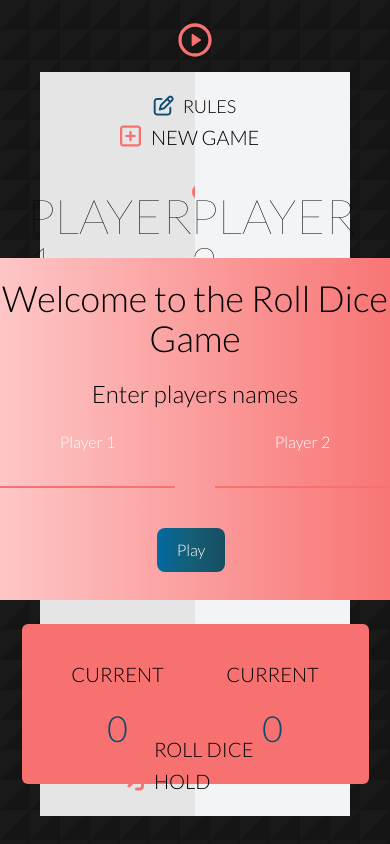
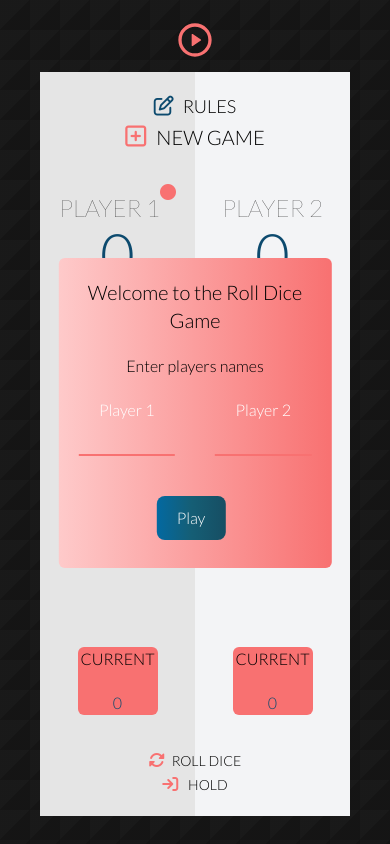
Before and after one commit to KamiGdev/ROLLDICE, a website: page index.html in a window 390 px wide. Drawn offline with Linux system fonts and the light colour scheme.

Commit message:
perf(responsive): css style in responsive

```diff
--- a/index.html
+++ b/index.html
@@ -35,9 +35,9 @@
         <link rel="stylesheet" href="dist/output.css" />
     </head>
 
-  <body class="body-bg-color w-screen h-screen px-10 pt-5 pb-20">
+    <body class="body-bg-color h-screen w-screen px-10 pt-5 pb-20">
         <!-- Play music icon, out of game feature-->
-    <div class="flex justify-center mb-3">
+        <div class="mb-3 flex justify-center">
             <audio src="./audio/Sade music.mp3" type="audio mp3" loop></audio>
             <button class="playmusic-btn">
                 <img
@@ -48,89 +48,78 @@
             </button>
         </div>
 
-    <main class="w-full h-full flex relative rounded">
-      <!-- w-full-->
-      <div
-        class="bg-gray-300 w-1/2 h-full flex flex-col items-center justify-between player-board"
-      >
-        <!-- 1d bloc player 1 -->
-        <div class="flex flex-col items-center mt-28">
+        <!-- Main block-->
+        <main class="relative flex h-full w-full rounded">
+            <!-- 1st block player 1 -->
+            <div class="player-board flex h-full w-1/2 flex-col items-center justify-between bg-gray-300">
+                <div class="mt-28 flex flex-col items-center">
                     <span class="flex">
-            <span class="player1-name col-span-2 font-extralight text-5xl mt-2"
-              >PLAYER 1</span
-            >
+                        <span class="player1-name col-span-2 mt-2 text-2xl font-extralight sm:text-3xl md:text-4xl lg:text-5xl">PLAYER 1</span>
                         <i class="player fa-solid fa-circle text-red-400"></i>
                     </span>
 
-          <span
-            class="player-global-score col-span-2 font-medium text-8xl text-sky-900 text-center"
-            >0</span
-          >
+                    <span class="player-global-score col-span-2 text-center  font-medium text-sky-900 text-6xl lg:text-8xl">0</span>
                 </div>
 
-        <div
-          class="mb-8 flex flex-col items-center justify-center w-48 col-span-3 bg-red-400 h-40 rounded-md text-xl"
-        >
+                <div class="flex h-auto w-20 flex-col items-center justify-center rounded-md bg-red-400 text-base md:h-30 md:w-36 lg:h-40 lg:w-48 lg:text-xl mb-[12vh] lg:mb-[6vh]">
                     <p>CURRENT</p>
-          <p class="player-current-score text-4xl text-sky-900 pt-5">0</p>
+                    <p class="player-current-score text-md pt-5 text-sky-900 sm:text-xl md:text-3xl lg:text-4xl">0</p>
                 </div>
             </div>
-      <!-- Controls -->
-      <section
-        class="absolute -translate-x-1/2 left-1/2 flex flex-col justify-between h-full"
-      >
+
+            <!-- Game controls -->
+            <section class="absolute left-1/2 flex h-full -translate-x-1/2 flex-col justify-between">
                 <div class="mt-5">
                     <!-- Rules modal -->
-          <div class="font-normal text-lg">
-            <span class="uppercase flex justify-center">
+                    <div class="text-lg font-normal">
+                        <span class="flex justify-center uppercase">
                             <button class="rules-btn">
-                <i
-                  class="fa-regular fa-pen-to-square text-sky-900 text-xl"
-                ></i></button
-              >&#8194;Rules
+                              <i class="fa-regular fa-pen-to-square text-xl text-sky-900"></i>
+                            </button>&#8194;Rules
                         </span>
 
-            <div
-              style="z-index: -1"
-              class="rules-modal -translate-x-1/2 left-1/2 -translate-y-1/2 top-1/3 absolute w-[80vw] h-auto my-0 mx-auto p-5 leading-relaxed bg-gradient-to-r from-sky-500 via-cyan-800 to-cyan-900 rounded-md opacity-0 display-none transition-opacity duration-200 ease-in-out text-center"
-            >
-              <h1 class="normal-case text-red-400 font-semibold">
+                        <div style="z-index: -1" class="rules-modal display-none absolute left-1/2 top-[41vh] my-0 mx-auto h-auto w-[80vw] -translate-x-1/2 -translate-y-1/2 rounded-md bg-gradient-to-r from-sky-500 via-cyan-800 to-cyan-900 p-5 text-center leading-relaxed opacity-0 transition-opacity duration-200 ease-in-out">
+                            <h1 class="font-semibold normal-case text-red-400">
                                 ** Dice Game Rules **
                             </h1>
                             <p class="text-base text-slate-100">
-                The game plays with 2 players in rounds.<br />At each turn, one
-                player can rolls a dice as many times as he whishes. Each result
-                get added to his ROUND score ("current").<br /><span
+                                The game plays with 2 players in rounds.<br />
+                                At each turn, one player can rolls a dice as
+                                many times as he whishes. Each result get added
+                                to his ROUND score ("current").<br />
+                                <span class="font-semibold"
+                                    >&#x1F62C; If the player rolls a 1 </span
+                                >, all his ROUND score gets lost ("0"). Then
+                                it's the other player's turn to play.<br />A
+                                player can choose to 'Hold', which means that
+                                his ROUND score gets added to his GLOBAL score.
+                                After that, it's the next player's turn.<br />&#x1F600;
+                                The first player who reach<span
                                     class="font-semibold"
-                  >&#x1F62C; If the player rolls a 1 </span
-                >, all his ROUND score gets lost ("0"). Then it's the other
-                player's turn to play.<br />A player can choose to 'Hold', which
-                means that his ROUND score gets added to his GLOBAL score. After
-                that, it's the next player's turn.<br />&#x1F600; The first
-                player who reach<span class="font-semibold">
-                  100 points on GLOBAL score</span
-                >
-                wins the game !
+                                    >100 points on GLOBAL score</span
+                                >wins the game !
                             </p>
                         </div>
                     </div>
+
                     <!-- New Game's button -->
-          <h2 class="font-medium text-xl">
+                    <h2 class="text-xl font-medium">
                         <button class="new-game-modal-btn">
-              <i
-                class="fa-regular fa-square-plus text-red-400 text-2xl"
-              ></i></button
+                            <i class="fa-regular fa-square-plus text-2xl text-red-400"></i>
+                        </button
                         >&#8194;NEW GAME
                     </h2>
-          <div class="win-modal w-[80vw] -translate-x-1/2 left-1/2 p-[20px] body-bg-color rounded-md absolute visited text-center">
-            <div class="text-slate-100 flex flex-col">
+
+                    <div class="win-modal body-bg-color visited absolute left-1/2 w-[80vw] -translate-x-1/2 rounded-md p-[20px] text-center">
+                        <div class="flex flex-col text-slate-100">
                             <!-- Close win modal on click-->
-              <button class="close-win-modal mr-2 self-end"><i class="fa-regular fa-circle-xmark text-2xl"></i>
+                            <button class="close-win-modal mr-2 self-end">
+                                <i class="fa-regular fa-circle-xmark text-2xl"></i>
                             </button>
 
                             <div class="leading-loose">
-                <h3 id="winner-name" class="text-3xl pt-1">Congrats X</h3>
-                <p class="pt-4 mb-4 text-2xl ">You win this game!</p>
+                                <h3 id="winner-name" class="pt-1 text-3xl">Congrats X</h3>
+                                <p class="mb-4 pt-4 text-2xl">You win this game!</p>
                             </div>
                             <!-- Animation icon-->
                             <p>
@@ -138,118 +127,91 @@
                                     src="https://cdn.lordicon.com/lupuorrc.json"
                                     trigger="loop"
                                     colors="primary:#0c4a6e,secondary:#f87171"
-                  style="width:80px;height:80px">
+                                    style="width: 80px; height: 80px"
+                                >
                                 </lord-icon>
                             </p>
                             <!-- New game button-->
-              <button id="newGameModal-after-win" class="self-center mt-10 text-white bg-gradient-to-r from-sky-700 via-cyan-800 to-cyan-900 hover:bg-gradient-to-br focus:ring-4 focus:outline-none focus:ring-cyan-300 font-medium rounded-lg  text-base px-3 py-2.5 mr-2 mb-2">New game
+                            <button id="newGameModal-after-win" class="mt-10 mr-2 mb-2 self-center rounded-lg bg-gradient-to-r from-sky-700 via-cyan-800 to-cyan-900 px-3 py-2.5 text-base font-medium text-white hover:bg-gradient-to-br focus:outline-none focus:ring-4 focus:ring-cyan-300">New game
                             </button>
-
                         </div>
                     </div>
 
+
+
+
                     <!-- Choose modal-->
-          <div
-            class="absolute choose-modal p-[20px] bg-gradient-to-r from-red-200 to-red-400 rounded-md text-center -translate-x-1/2 left-1/2 top-1/4"
-          >
-            <h1 class="text-4xl font-medium">Welcome to the Roll Dice Game</h1>
-            <h2 class="text-2xl pt-5 mb-5">Enter players names</h2>
+                    <div class="choose-modal absolute top-1/4 left-1/2 -translate-x-1/2 rounded-md bg-gradient-to-r from-red-200 to-red-400 p-[20px] text-center w-[70vw] md:w-[60vw] lg:w-[30vw]">
+
+                        <h1 class="font-medium text-xl md:text2l lg:text-4xl">
+                            Welcome to the Roll Dice Game
+                        </h1>
+                        <h2 class="text-md mb-5 pt-5 md:text-xl lg:text-2xl">
+                            Enter players names
+                        </h2>
                         <!-- Labels and inputs-->
-            <div class="flex flex-row justify-center gap-10 mb-10">
+                        <div class="mb-10 grid grid-cols-2 justify-center gap-10">
                             <div class="flex flex-col">
-                <label
-                  for="name-player1"
-                  class="mb-2 text-base font-medium text-white"
-                  >Player 1</label
-                >
-                <input
-                  id="name-player1"
-                  type="text"
-                  class="bg-transparent border-b-2 border-red-400 text-sky-900 text-base font-semibold focus:outline-none cursor-text"
-                  required
-                />
+                                <label for="name-player1" class="mb-2 text-base font-medium text-white">Player 1</label>
+                                <input id="name-player1" type="text" class="cursor-text border-b-2 border-red-400 bg-transparent text-base font-semibold text-sky-900 focus:outline-none" required />
                             </div>
 
                             <div class="flex flex-col">
-                <label
-                  for="name-player2"
-                  class="mb-2 text-base font-medium text-white"
-                  >Player 2</label
-                >
-                <input
-                  id="name-player2"
-                  type="text"
-                  class="bg-transparent border-b-2 border-red-400 text-sky-900 text-base font-semibold focus:outline-none cursor-text"
-                  required
-                />
+                                <label for="name-player2" class="mb-2 text-base font-medium text-white">Player 2</label>
+                                <input id="name-player2" type="text" class="cursor-text border-b-2 border-red-400 bg-transparent text-base font-semibold text-sky-900 focus:outline-none" required />
                             </div>
                         </div>
                         <!-- Play button-->
-            <button
-              id="play-btn"
-              class="text-white bg-gradient-to-r from-sky-700 via-cyan-800 to-cyan-900 hover:bg-gradient-to-br focus:ring-4 focus:outline-none focus:ring-cyan-300 font-medium rounded-lg text-base px-5 py-2.5 mr-2 mb-2"
-            >
-              Play
+                        <button id="play-btn" class="mr-2 mb-2 rounded-lg bg-gradient-to-r from-sky-700 via-cyan-800 to-cyan-900 px-5 py-2.5 text-base font-medium text-white hover:bg-gradient-to-br focus:outline-none focus:ring-4 focus:ring-cyan-300">Play
                         </button>
                     </div>
                 </div>
 
                 <!-- Central dice icon -->
-        <div class="pt-24 pb-36">
+                <div class="flex justify-center pt-24 pb-36">
                     <img
                         src="./images/dice-6.png"
                         alt="dice"
-            class="dice-img w-[150px] h-auto justify-center text-center"
+                        class="dice-img h-auto justify-center text-center w-[60px] sm:w-[90px] md:w-[150px]"
                     />
                 </div>
 
-        <div class="mb-5">
+                <div class="mb-5 text-center">
                     <!-- Roll dice icon and text -->
-          <div class="font-medium text-xl">
+                    <div class="font-medium text-sm md:text-md lg:text-xl">
                         <button>
                             <audio class="roll-dice-audio">
-                <source src=./audio/roll-dice-audio.mp3 type="audio/mp3">
+                                <source src=./audio/roll-dice-audio.mp3
+                                type="audio/mp3">
                             </audio>
-              <i
-                class="fa-solid fa-rotate text-red-400 text-2xl"
-                id="roll-dice-btn"
-              ></i></button
-            >&#8194;ROLL DICE
+                            <i id="roll-dice-btn" class="fa-solid fa-rotate text-red-400 text-base sm:text-xl md:text-2xl"></i>
+                        </button>&#8194;ROLL DICE
                     </div>
                     <!-- Hold dice icon and text -->
-          <div class="font-medium text-xl">
-            <i
-              class="fa-solid fa-arrow-right-to-bracket text-red-400 text-2xl cursor-pointer"
-              id="hold-dice-btn"
-            ></i
-            >&#8194;HOLD
+                    <div class="md:text-md text-sm font-medium lg:text-xl">
+                        <i id="hold-dice-btn" class="fa-solid fa-arrow-right-to-bracket cursor-pointer text-red-400 text-base sm:text-xl md:text-2xl"></i>
+                        &#8194;HOLD
                     </div>
                 </div>
             </section>
 
-      <div
-        class="bg-gray-100 w-1/2 h-full flex flex-col items-center justify-between player-board"
-      >
-        <!-- 1d bloc player 1 -->
-        <div class="flex flex-col items-center mt-28">
+
+
+            <div class="player-board flex h-full w-1/2 flex-col items-center justify-between bg-gray-100">
+                <!-- 2d bloc player 2 -->
+                <div class="mt-28 flex flex-col items-center">
                     <span class="flex">
-            <span class="player2-name col-span-2 font-extralight text-5xl mt-2"
-              >PLAYER 2</span
-            >
-            <i class="player fa-solid fa-circle text-red-400 hidden"></i>
+                        <span class="player2-name mt-2 text-2xl font-extralight sm:text-3xl md:text-4xl lg:text-5xl">PLAYER 2</span>
+                        <i class="player fa-solid fa-circle hidden text-red-400"></i>
                     </span>
 
-          <span
-            class="player-global-score col-span-2 font-medium text-8xl text-sky-900 text-center"
-            >0</span
-          >
+                    <span class="player-global-score text-center font-medium text-sky-900 text-6xl lg:text-8xl">0</span>
                 </div>
 
-        <div
-          class="mb-8 flex flex-col items-center justify-center w-48 col-span-3 bg-red-400 h-40 rounded-md text-xl"
-        >
+                <div class="flex flex-col items-center justify-center rounded-md bg-red-400 text-base md:h-30 w-20 h-auto md:w-36 lg:h-40 lg:w-48 lg:text-xl mb-[12vh] lg:mb-[6vh]">
                     <p>CURRENT</p>
-          <p class="player-current-score text-4xl text-sky-900 pt-5">0</p>
+                    <p class="player-current-score text-md pt-5 text-sky-900 sm:text-xl md:text-3xl lg:text-4xl">0
+                    </p>
                 </div>
             </div>
         </main>
--- a/package.json
+++ b/package.json
@@ -1,5 +1,5 @@
 {
-  "name": "eval2copie",
+  "name": "eval2",
   "version": "1.0.0",
   "description": "",
   "main": "app.js",
@@ -13,6 +13,8 @@
     "autoprefixer": "^10.4.13",
     "postcss": "^8.4.19",
     "postcss-cli": "^10.1.0",
+    "prettier": "^2.8.8",
+    "prettier-plugin-tailwindcss": "^0.2.7",
     "tailwindcss": "^3.2.4"
   }
 }
```
Also changed, not shown: dist/output.css, 3 other files. Lines whose indentation alone changed are shown as unchanged.
